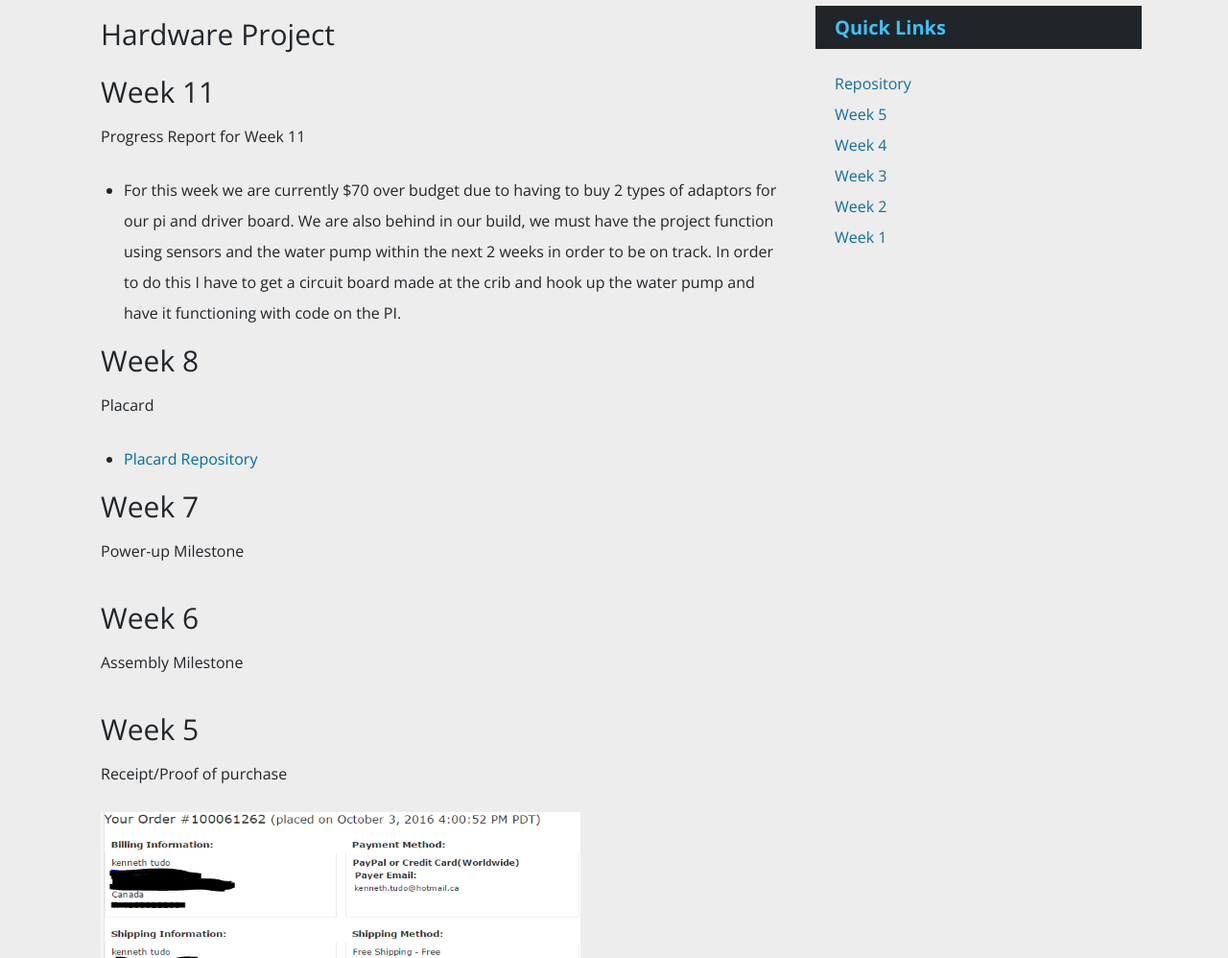
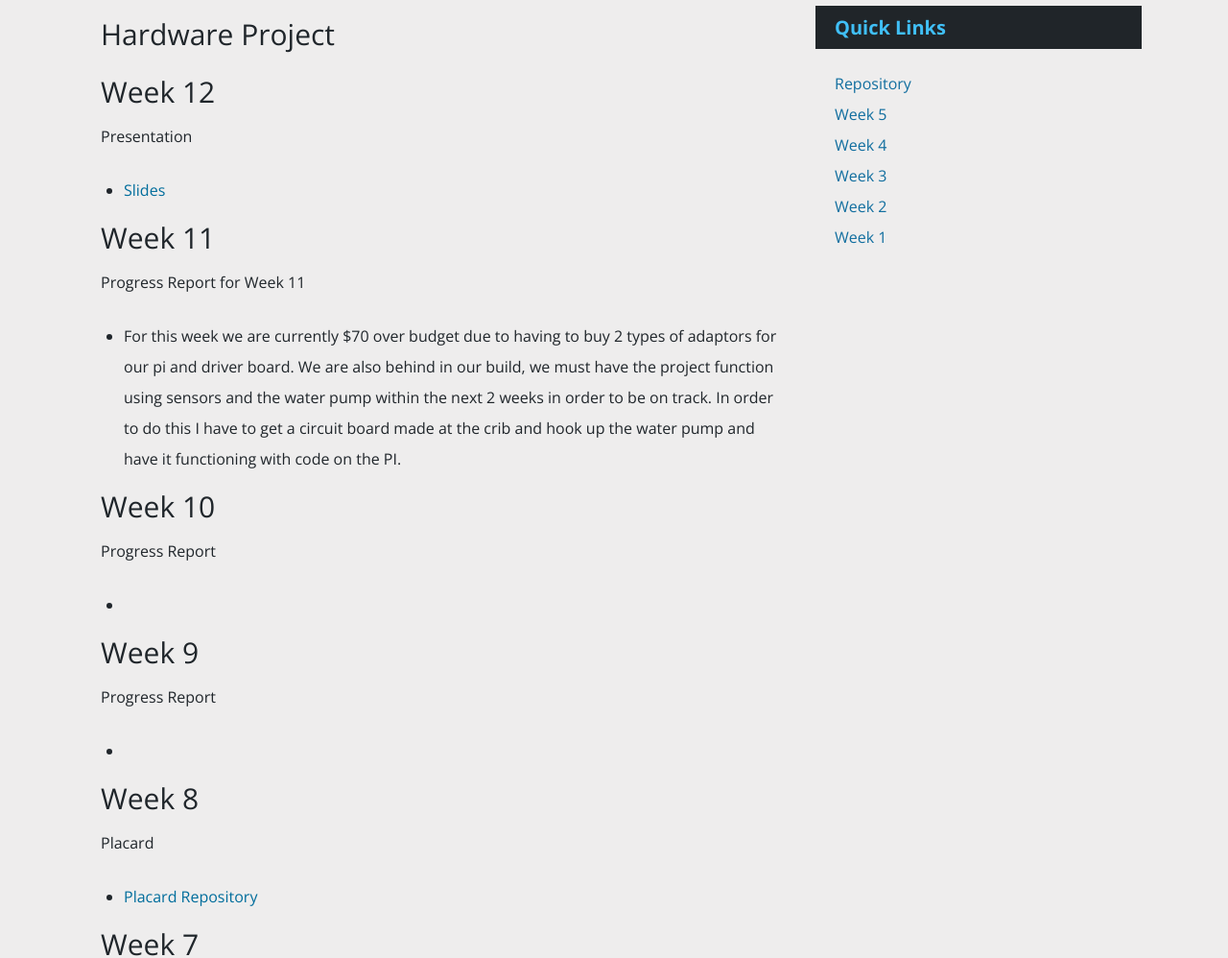
Before and after one commit to Jonnytlv/Jonnytlv.github.io, a plain HTML site: page index.html in a window 1280 px wide. Shown: the part 280-1278 px from the top of the page at 96% size. Drawn offline with nearby package versions, Linux system fonts and the light colour scheme.

Commit message:
Update indexcontent.html

```diff
--- a/indexcontent.html
+++ b/indexcontent.html
@@ -2,6 +2,12 @@
  <HEADER ID="Header_Article_1">
   <H2>Hardware Project</H2>
  </HEADER>
+
+   <SECTION ID="Section_12">
+  <H3>Week 12</H3>
+  <p>Presentation</p>
+  <LI><a href="https://github.com/Jonnytlv/Jonnytlv.github.io/blob/master/onetap%20placard.png">Slides</a></LI>
+</SECTION>
 
   <SECTION ID="Section_11">
   <H3>Week 11</H3>
@@ -9,6 +15,18 @@
   <LI>For this week we are currently $70 over budget due to having to buy 2 types of adaptors for our pi and driver board. We are also behind in our build,
   we must have the project function using sensors and the water pump within the next 2 weeks in order to be on track.
   In order to do this I have to get a circuit board made at the crib and hook up the water pump and have it functioning with code on the PI.</LI>
+</SECTION>
+
+   <SECTION ID="Section_10">
+  <H3>Week 10</H3>
+  <p>Progress Report</p>
+  <LI></LI>
+</SECTION>
+
+   <SECTION ID="Section_9">
+  <H3>Week 9</H3>
+  <p>Progress Report</p>
+  <LI></LI>
 </SECTION>
 
   <SECTION ID="Section_8">
```
